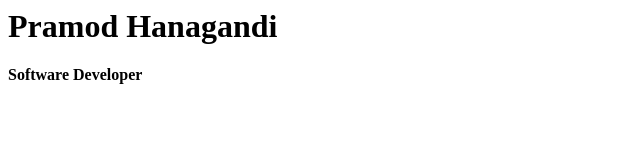
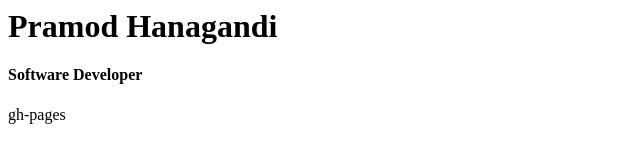
Before and after one commit to pramod109/pramod109.github.io, a plain HTML site: page index.html in a window 1280 px wide. Shown: the full height of the page, 0-640 px from the left. Drawn offline with Linux system fonts and the light colour scheme.

Commit message:
Update index.html

```diff
--- a/index.html
+++ b/index.html
@@ -1,3 +1,4 @@
 <title>Pramod Hanagandi</title>
 <h1>Pramod Hanagandi</h1>
 <h4>Software Developer</h4>
+<p>gh-pages</p>
```
